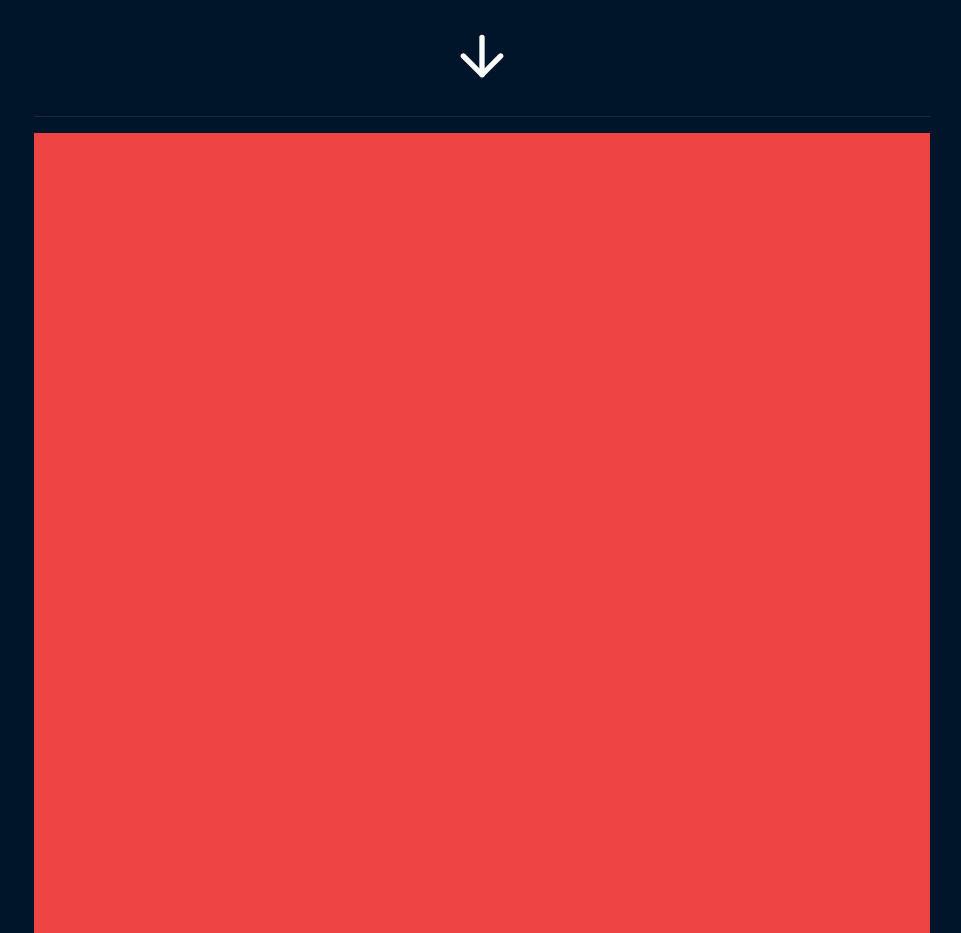
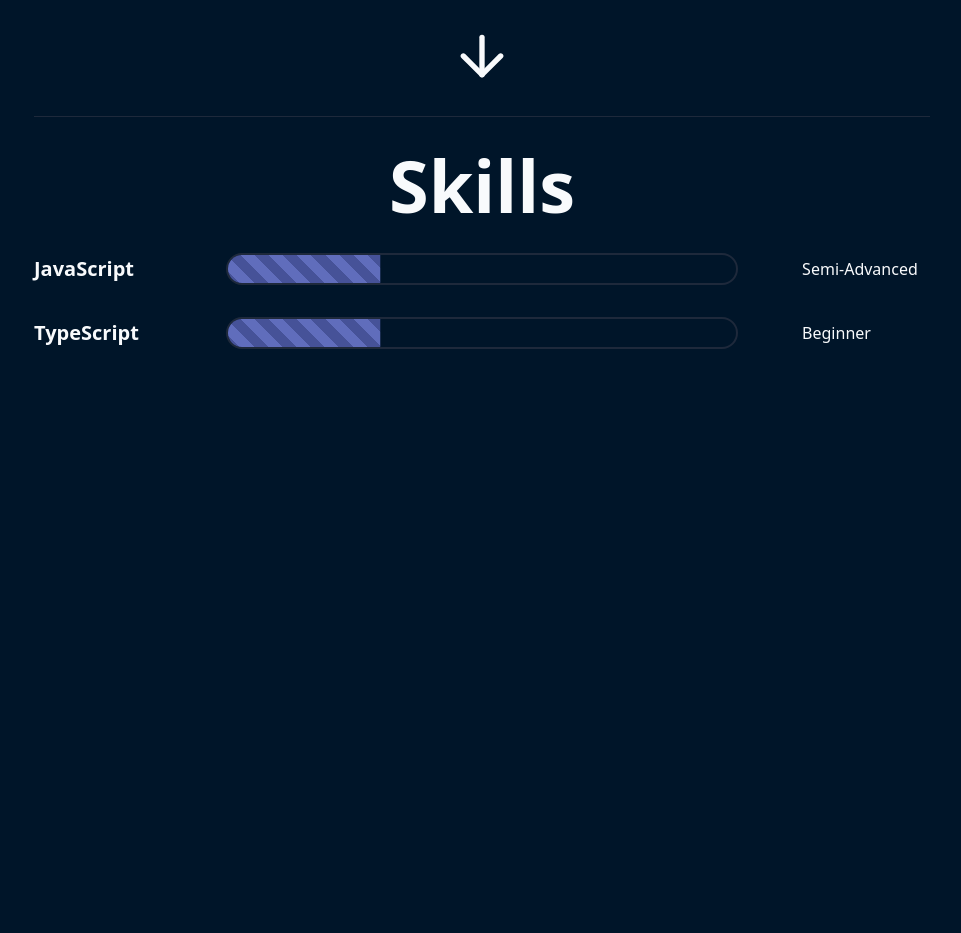
Before and after one commit to MikolajKawalec/personal-site, a React (Vite) app: page / in a window 1280 px wide. Shown: the part 700-1633 px from the top of the page, without its empty margins (158-1119 px from the left). Built offline with nearby package versions, Linux system fonts and the light colour scheme.

Commit message:
some skill bars work

```diff
--- a/package.json
+++ b/package.json
@@ -12,6 +12,7 @@
   "dependencies": {
     "@radix-ui/react-dropdown-menu": "^2.1.1",
     "@radix-ui/react-icons": "^1.3.0",
+    "@radix-ui/react-progress": "^1.1.0",
     "@radix-ui/react-separator": "^1.1.0",
     "@radix-ui/react-slot": "^1.1.0",
     "class-variance-authority": "^0.7.0",
--- a/src/App.tsx
+++ b/src/App.tsx
@@ -5,6 +5,10 @@
 import { TypeAnimation } from 'react-type-animation';
 import { ArrowDown } from 'lucide-react';
 import { Separator } from './components/ui/separator';
+import LargeHeading from './components/smaller_components/large_heading';
+
+import { SkillLevel } from './lib/helpers';
+import SkillWrapper from './components/smaller_components/skill_wrapper';
 
 function App() {
   return (
@@ -48,8 +52,18 @@
         <Separator />
         <div
           id="skills"
-          className="min-h-screen bg-red-500 relative"
-        ></div>
+          className="min-h-screen flex flex-col items-center"
+        >
+          <LargeHeading>Skills</LargeHeading>
+          <SkillWrapper
+            skill="JavaScript"
+            level={SkillLevel['Semi-Advanced']}
+          />
+          <SkillWrapper
+            skill="TypeScript"
+            level={SkillLevel.Beginner}
+          />
+        </div>
       </div>
     </ThemeProvider>
   );
--- /dev/null
+++ b/src/components/smaller_components/large_heading.tsx
@@ -0,0 +1,24 @@
+import { FC } from 'react';
+import { cn } from '@/lib/utils';
+
+// eslint-disable-next-line @typescript-eslint/no-empty-object-type
+interface LargeHeadingProps extends React.HTMLAttributes<HTMLHeadingElement> {}
+
+const LargeHeading: FC<LargeHeadingProps> = ({
+  children,
+  className,
+  ...props
+}) => {
+  return (
+    <div className="flex flex-row justify-center items-center py-4">
+      <h2
+        className={cn('text-7xl font-bold', className)}
+        {...props}
+      >
+        {children}
+      </h2>
+    </div>
+  );
+};
+
+export default LargeHeading;
--- /dev/null
+++ b/src/components/smaller_components/skill_bar.tsx
@@ -0,0 +1,29 @@
+import { FC, useState, useEffect } from 'react';
+import { Progress } from '../ui/progress';
+import { SkillLevel } from '@/lib/helpers';
+import { cn } from '@/lib/utils';
+
+// see dict above for values what is small medium, etc..
+interface SkillBarProps extends React.HTMLAttributes<HTMLDivElement> {
+  level: SkillLevel;
+}
+
+const SkillBar: FC<SkillBarProps> = ({ level, className }) => {
+  //   const [amount, setAmount] = useState(0);
+
+  //   useEffect(() => {
+  //     const timer = setTimeout(() => setAmount(level), 500);
+  //     return () => clearTimeout(timer);
+  //   }, []);
+
+  const amount = 30;
+
+  return (
+    <Progress
+      value={amount}
+      className={cn('border-2 rounded-full min-h-8 bg-primary/20', className)}
+    />
+  );
+};
+
+export default SkillBar;
--- /dev/null
+++ b/src/components/smaller_components/skill_wrapper.tsx
@@ -0,0 +1,23 @@
+import { FC } from 'react';
+import SkillBar from './skill_bar';
+import { SkillLevel } from '@/lib/helpers';
+
+interface SkillWrapperProps {
+  level: SkillLevel;
+  skill: string;
+}
+
+const SkillWrapper: FC<SkillWrapperProps> = ({ skill, level }) => {
+  return (
+    <div className="flex flex-row justify-between w-full items-center py-4 gap-x-16">
+      <h4 className="w-1/6 font-semibold text-xl">{skill}</h4>
+      <SkillBar
+        className="w-4/6"
+        level={level}
+      />
+      <h4 className="w-1/6 ">{SkillLevel[level]}</h4>
+    </div>
+  );
+};
+
+export default SkillWrapper;
--- /dev/null
+++ b/src/components/ui/progress.tsx
@@ -0,0 +1,29 @@
+import * as React from 'react';
+import * as ProgressPrimitive from '@radix-ui/react-progress';
+
+import { cn } from '@/lib/utils';
+
+const Progress = React.forwardRef<
+  React.ElementRef<typeof ProgressPrimitive.Root>,
+  React.ComponentPropsWithoutRef<typeof ProgressPrimitive.Root>
+>(({ className, value, ...props }, ref) => (
+  <ProgressPrimitive.Root
+    ref={ref}
+    className={cn(
+      'relative h-2 w-full overflow-hidden rounded-full bg-primary/20 group',
+      className
+    )}
+    {...props}
+  >
+    <ProgressPrimitive.Indicator
+      className="h-full w-full flex-1 bg-stripes transition-all flex group-hover:hidden"
+      style={{ transform: `translateX(-${100 - (value || 0)}%)` }}
+    />
+    <b className="hidden group-hover:flex text-center w-full justify-center items-center">
+      {value}
+    </b>
+  </ProgressPrimitive.Root>
+));
+Progress.displayName = ProgressPrimitive.Root.displayName;
+
+export { Progress };
--- /dev/null
+++ b/src/lib/helpers.ts
@@ -0,0 +1,5 @@
+export enum SkillLevel {
+  Beginner = 33,
+  'Semi-Advanced' = 67,
+  Advanced = 100,
+}
--- a/tailwind.config.js
+++ b/tailwind.config.js
@@ -54,6 +54,8 @@
       backgroundImage: {
         'left-to-right-gradient':
           'linear-gradient(90deg, hsla(var(--background), 1) 20%, hsla(var(--background), 0) 100%)',
+        stripes:
+          'repeating-linear-gradient( 45deg, #606dbc, #606dbc 10px, #465298 10px, #465298 20px)',
       },
     },
   },
```
Also changed, not shown: 1 other file (tests, documents, lock files or other folders).
